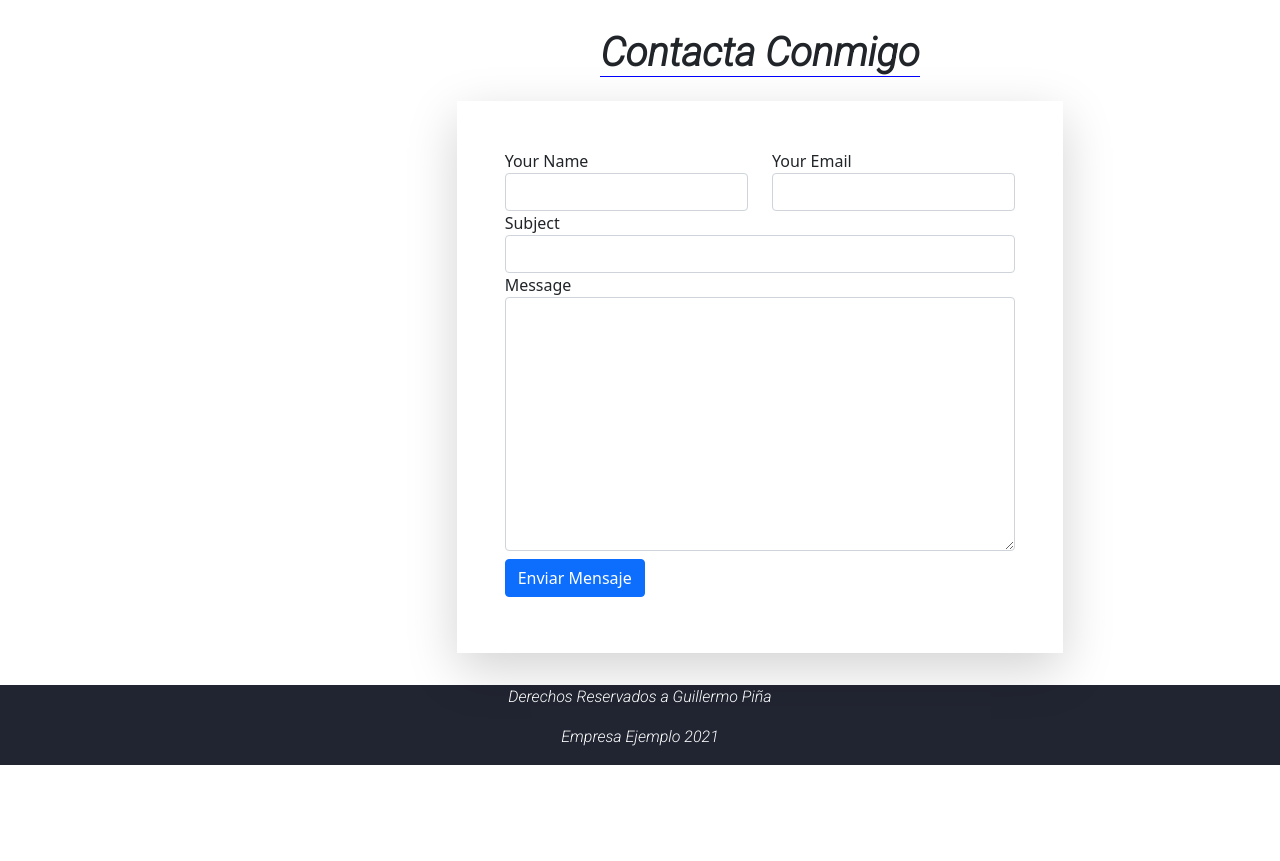
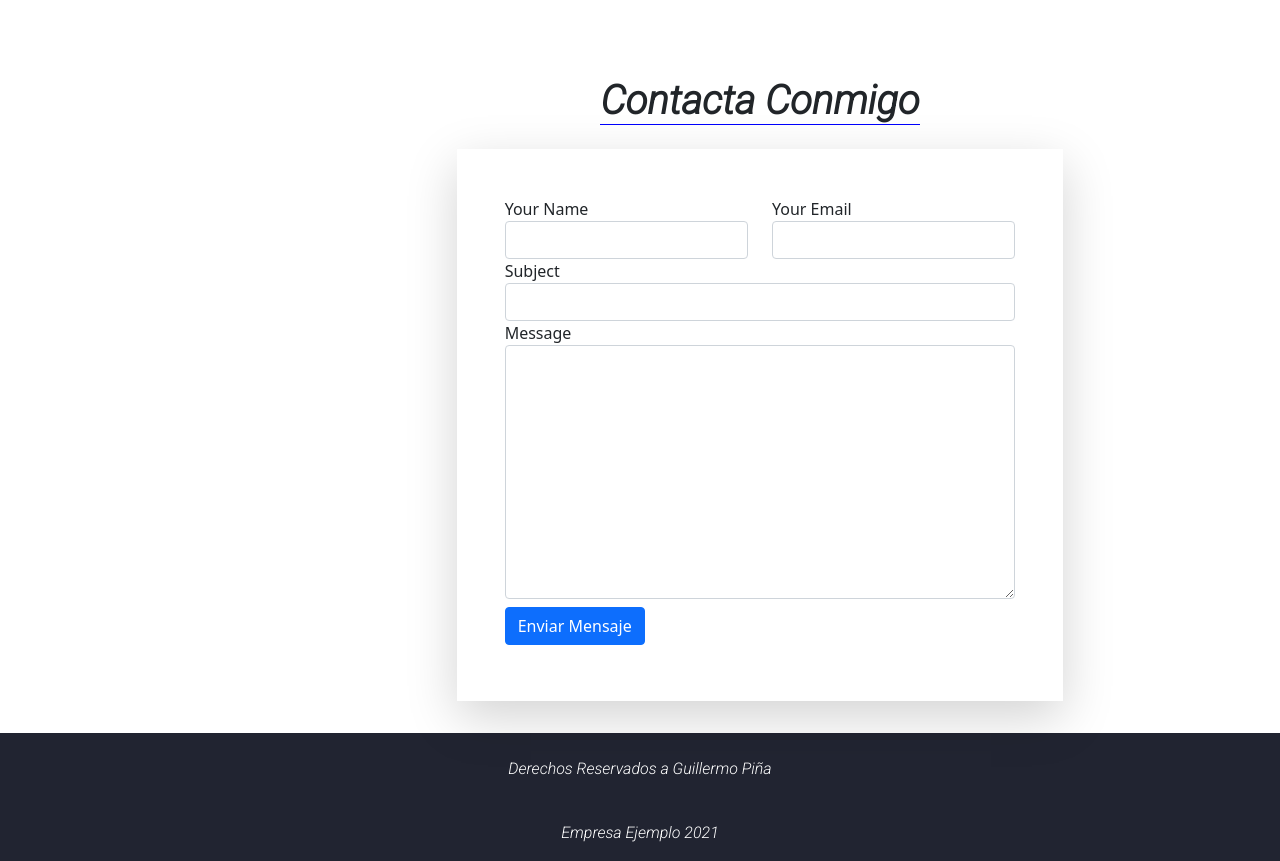
Before and after one commit to guille230/PortFolioDIW, a plain HTML site: page index.html in a window 1280 px wide. Shown: the part 2606-3467 px from the top of the page. Before the commit the page ends 3371 px from the top, so only its background shows below. Drawn offline with nearby package versions, Linux system fonts and the light colour scheme; a web font is replaced by a local one.

Commit message:
Add files via upload
Commit final esta vez de verda

```diff
--- a/css/style.css
+++ b/css/style.css
@@ -250,7 +250,7 @@ a {
 
   #contact{
       margin-left: 15rem;
-      margin-top: 2rem;
+      margin-top: 5rem;
       margin-bottom: 2rem;
   }
 
@@ -264,6 +264,7 @@ a {
   #contact h1{
       text-align: center;
       padding-bottom: 1rem;
+
   }
 
   #contact span{
--- a/index.html
+++ b/index.html
@@ -244,7 +244,7 @@
         <footer class="footer">
             <div class="row mx-auto">
                 <div class="col-6 mx-auto">
-                    <p>Derechos Reservados a Guillermo Piña</p>
+                    <p class="py-4">Derechos Reservados a Guillermo Piña</p>
                     <p>Empresa Ejemplo 2021</p>
                 </div>
             </div>
```
